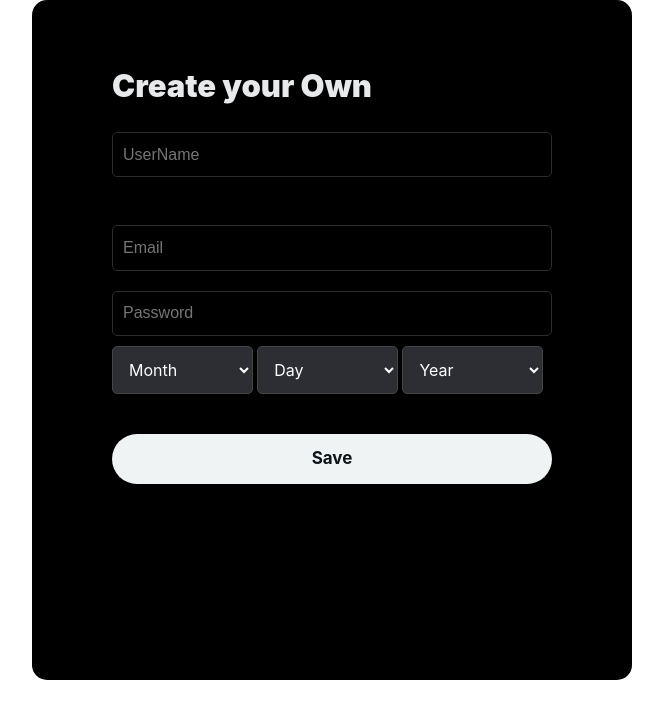
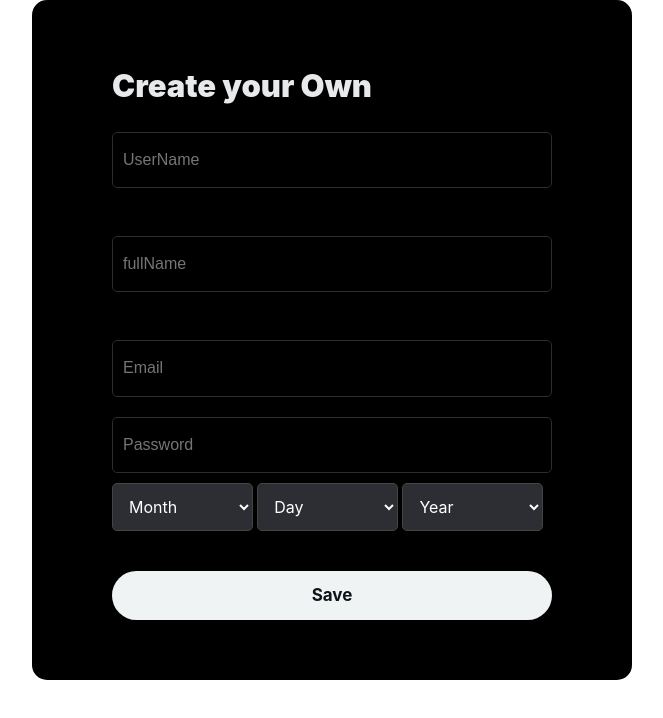
Before and after one commit to samyogacharya12/Twitter-demake-frontend, an Angular app: page /registration in a window 1280 px wide. Shown: the top 718 px of the page, without its empty margins (308-971 px from the left). Built offline with nearby package versions, Linux system fonts and the light colour scheme.

Commit message:
new changes

```diff
--- a/src/app/registration/registration.component.html
+++ b/src/app/registration/registration.component.html
@@ -6,8 +6,11 @@
   <div class="registration">
   <form class="twitter-form" (ngSubmit)="onSubmit()" #userForm="ngForm">
       <input class="username-btn" type="text" placeholder="UserName" [(ngModel)]="user.username" (keydown)="onSelectUsername($event)" name="name" required><br><br><br>
+      <input class="username-btn" type="text" placeholder="fullName" [(ngModel)]="user.fullName" (keydown)="onSelectUsername($event)" name="name" required><br><br><br>
       <input class="email-input" type="text" placeholder="Email" [(ngModel)]="user.email" (keydown)="validateEmail($event)" name="email" required><br>
     <input class="username-btn" type="password" placeholder="Password" [(ngModel)]="user.password" name="password" required><br>
+
+
 
     <div class="form-group dob-group">
       <select id="dob-month" [(ngModel)]="user.dobMonth" name="dobMonth" required>
```
